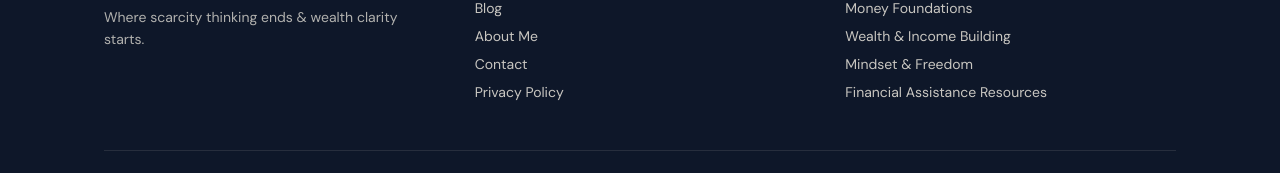
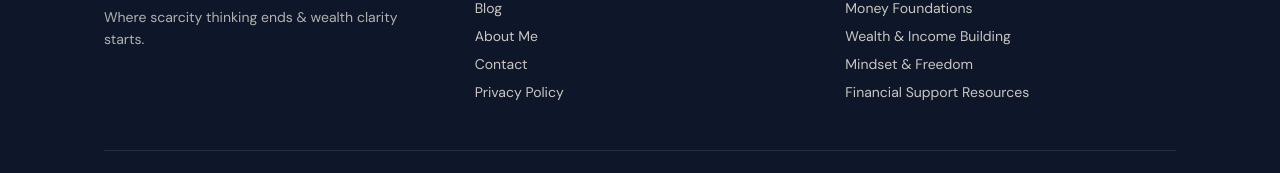
Before and after one commit to Ak-Lexzy1/Scarcity-to-Sovereignty-, a Next.js app: page / in a window 1280 px wide. Shown: the part 2628-2801 px from the top of the page. Built offline with nearby package versions, Linux system fonts and the light colour scheme.

Commit message:
Fix typo in footer link text

```diff
--- a/src/components/Footer.tsx
+++ b/src/components/Footer.tsx
@@ -34,7 +34,7 @@ export default function Footer() {
               <li><Link href="/blog?segment=money-foundations" className="hover:text-gold">Money Foundations</Link></li>
               <li><Link href="/blog?segment=wealth-income-building" className="hover:text-gold">Wealth &amp; Income Building</Link></li>
               <li><Link href="/blog?segment=mindset-freedom" className="hover:text-gold">Mindset &amp; Freedom</Link></li>
-              <li><Link href="/blog?segment=financial-support-resources" className="hover:text-gold">Financial Assistance Resources</Link></li>
+              <li><Link href="/blog?segment=financial-support-resources" className="hover:text-gold">Financial Support Resources</Link></li>
             </ul>
           </div>
         </div>
```
